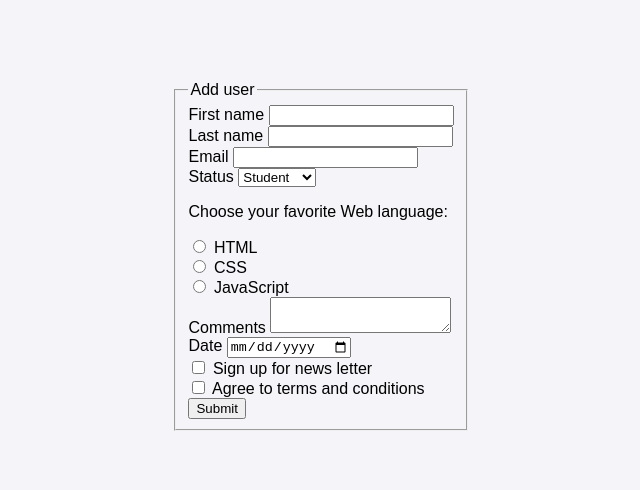
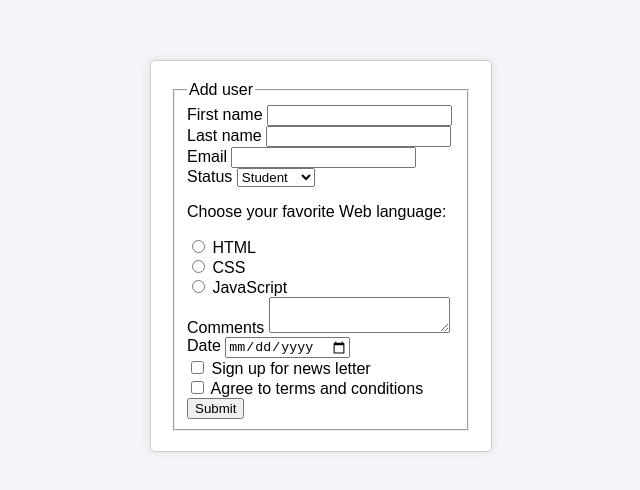
Before and after one commit to jlcarrascof/CSS-Layout-Project, a plain HTML site: page index.html in a window 1280 px wide. Shown: the part 144-634 px from the top of the page, without its empty margins (319-959 px from the left). Drawn offline with Linux system fonts and the light colour scheme.

Commit message:
Basic styles to the form

```diff
--- a/layout.css
+++ b/layout.css
@@ -7,3 +7,12 @@ body {
     margin: 0;
     background-color: #f4f4f9;
 }
+
+form {
+    background-color: #fff;
+    padding: 20px;
+    border: 1px solid #ccc;
+    box-shadow: 0 0 10px rgba(0, 0, 0, 0.1);
+    width: 300px;
+    border-radius: 5px;
+}
```
